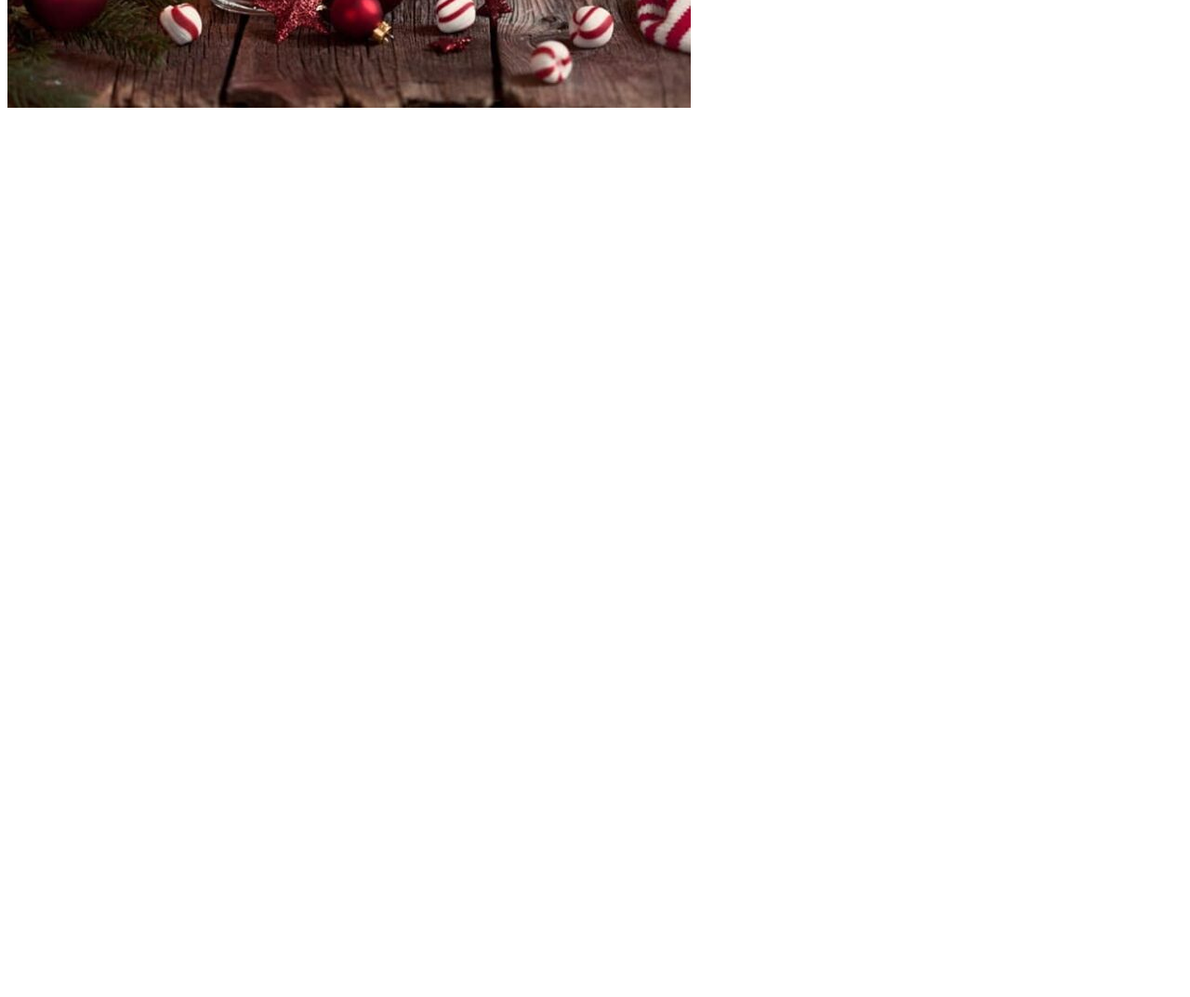
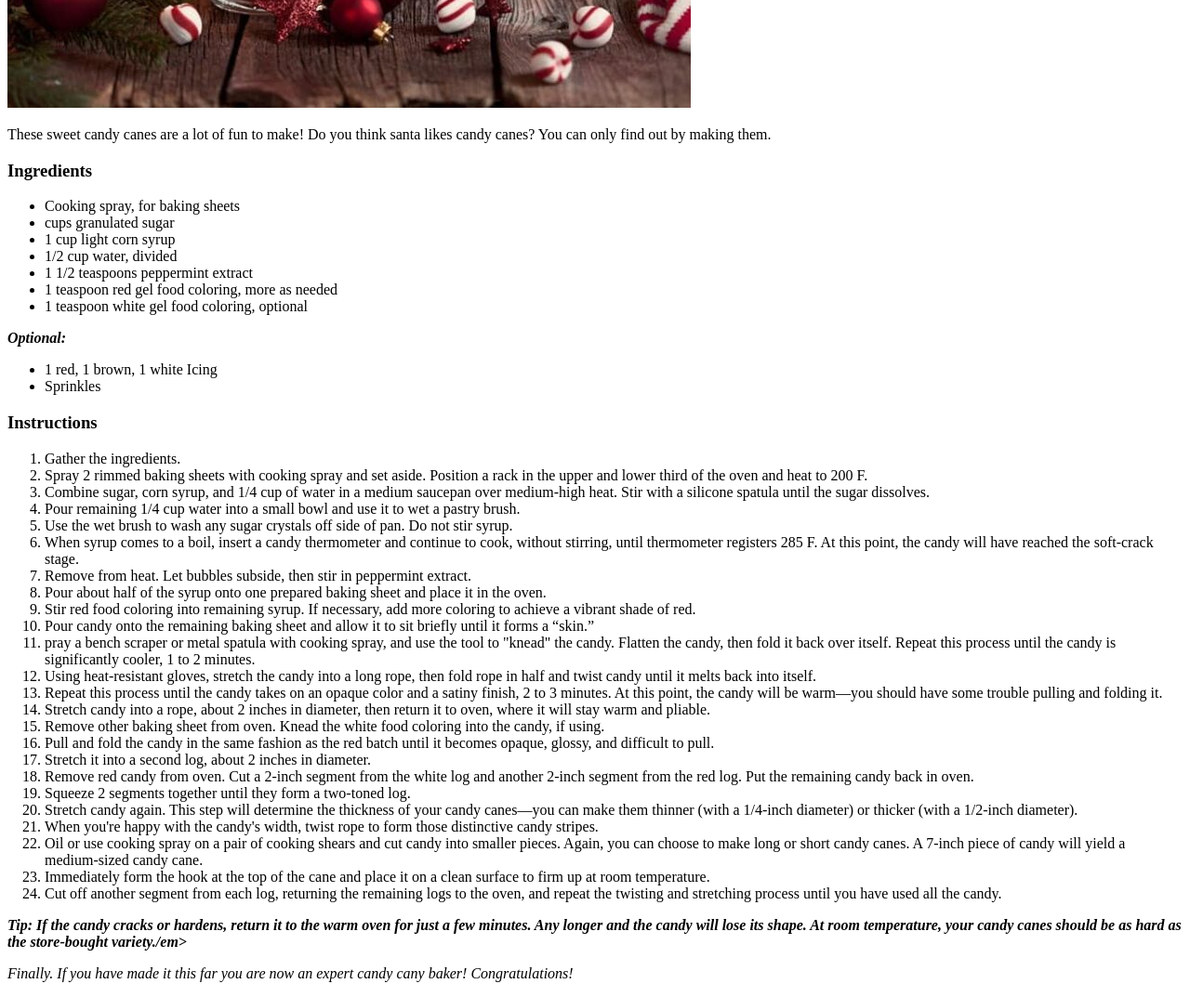
Before and after one commit to Roedigur/odin-recipes, a plain HTML site: page recipes/candy-canes.html in a window 1280 px wide. Shown: the part 500-1573 px from the top of the page at 93% size. Before the commit the page ends 800 px from the top, so only its background shows below. Drawn offline with Linux system fonts and the light colour scheme.

Commit message:
add recipe candy-canes

```diff
--- a/recipes/candy-canes.html
+++ b/recipes/candy-canes.html
@@ -9,5 +9,56 @@
 
     <img src="../Images/candy-canes.jpg" alt="candy canes">
 
+    <p>These sweet candy canes are a lot of fun to make! Do you think santa likes candy canes? You can only find out by making them. </p>
+
+        <h3>Ingredients</h3>
+        <ul>
+            <li>Cooking spray, for baking sheets</li>
+            <li>cups granulated sugar</li>
+            <li>1 cup light corn syrup</li>
+            <li>1/2 cup water, divided</li>
+            <li>1 1/2 teaspoons peppermint extract</li>
+            <li>1 teaspoon red gel food coloring, more as needed</li>
+            <li>1 teaspoon white gel food coloring, optional</li>
+        </ul>
+
+        <em><strong>Optional:</strong></em>
+        <ul>
+            <li>1 red, 1 brown, 1 white Icing</li>
+            <li>Sprinkles</li>
+        </ul>
+
+        <h3>Instructions</h3>
+        <ol>
+            <li>Gather the ingredients.</li>
+            <li>Spray 2 rimmed baking sheets with cooking spray and set aside. Position a rack in the upper and lower third of the oven and heat to 200 F.</li>
+            <li>Combine sugar, corn syrup, and 1/4 cup of water in a medium saucepan over medium-high heat. Stir with a silicone spatula until the sugar dissolves.</li>
+            <li>Pour remaining 1/4 cup water into a small bowl and use it to wet a pastry brush.</li>
+            <li>Use the wet brush to wash any sugar crystals off side of pan. Do not stir syrup.</li>
+            <li>When syrup comes to a boil, insert a candy thermometer and continue to cook, without stirring, until thermometer registers 285 F. At this point, the candy will have reached the soft-crack stage.</li>
+            <li>Remove from heat. Let bubbles subside, then stir in peppermint extract.</li>
+            <li>Pour about half of the syrup onto one prepared baking sheet and place it in the oven.</li>
+            <li>Stir red food coloring into remaining syrup. If necessary, add more coloring to achieve a vibrant shade of red.</li>
+            <li>Pour candy onto the remaining baking sheet and allow it to sit briefly until it forms a “skin.”</li>
+            <li>pray a bench scraper or metal spatula with cooking spray, and use the tool to "knead" the candy. Flatten the candy, then fold it back over itself. Repeat this process until the candy is significantly cooler, 1 to 2 minutes.</li>
+            <li>Using heat-resistant gloves, stretch the candy into a long rope, then fold rope in half and twist candy until it melts back into itself.</li>
+            <li>Repeat this process until the candy takes on an opaque color and a satiny finish, 2 to 3 minutes. At this point, the candy will be warm—you should have some trouble pulling and folding it.            </li>
+            <li>Stretch candy into a rope, about 2 inches in diameter, then return it to oven, where it will stay warm and pliable.</li>
+            <li>Remove other baking sheet from oven. Knead the white food coloring into the candy, if using.</li>
+            <li>Pull and fold the candy in the same fashion as the red batch until it becomes opaque, glossy, and difficult to pull.</li>
+            <li>Stretch it into a second log, about 2 inches in diameter.</li>
+            <li>Remove red candy from oven. Cut a 2-inch segment from the white log and another 2-inch segment from the red log. Put the remaining candy back in oven.</li>
+            <li>Squeeze 2 segments together until they form a two-toned log.</li>
+            <li>Stretch candy again. This step will determine the thickness of your candy canes—you can make them thinner (with a 1/4-inch diameter) or thicker (with a 1/2-inch diameter).</li>
+            <li>When you're happy with the candy's width, twist rope to form those distinctive candy stripes.</li>
+            <li>Oil or use cooking spray on a pair of cooking shears and cut candy into smaller pieces. Again, you can choose to make long or short candy canes. A 7-inch piece of candy will yield a medium-sized candy cane.</li>
+            <li>Immediately form the hook at the top of the cane and place it on a clean surface to firm up at room temperature.</li>
+            <li>Cut off another segment from each log, returning the remaining logs to the oven, and repeat the twisting and stretching process until you have used all the candy.            </li>
+        </ol>
+
+        <p><strong><em>Tip: If the candy cracks or hardens, return it to the warm oven for just a few minutes. Any longer and the candy will lose its shape. At room temperature, your candy canes should be as hard as the store-bought variety./em></strong></p>
+
+        <p>Finally. If you have made it this far you are now an expert candy cany baker! Congratulations!</p>
+
 </body>
 </html>
```
